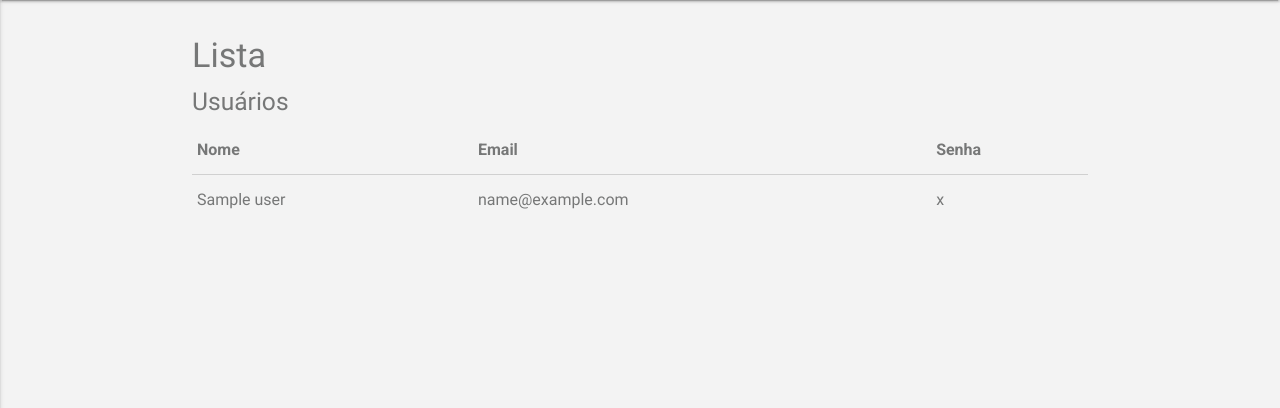
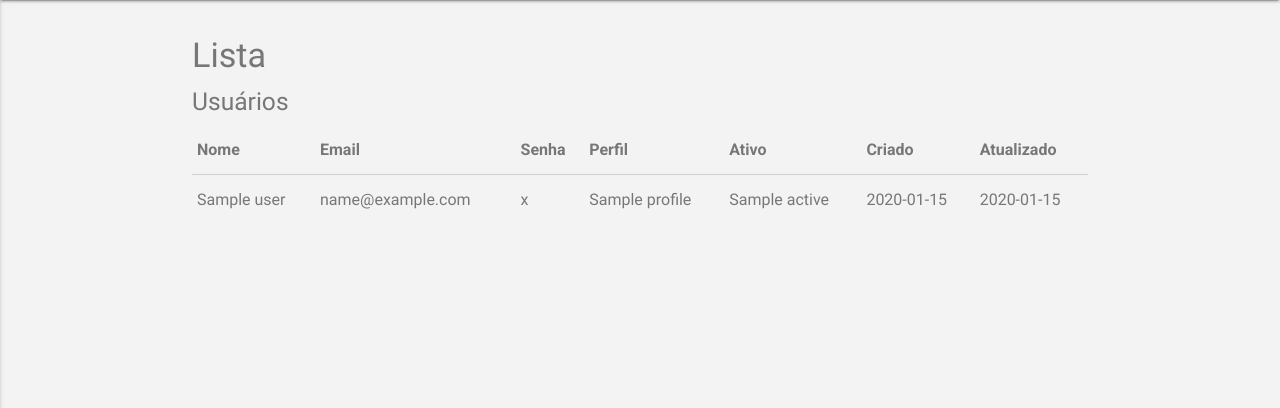
Before and after one commit to carloskotacho/mathematics-spring, a Java web app: template src/main/webapp/WEB-INF/views/user-list.jsp in a window 1280 px wide. Shown: the part 64-472 px from the top of the page. Run offline with Spring Boot 4, a stand-in JSP engine, Linux system fonts and the light colour scheme; the template is opened without the code that fills it: most values are stand-ins (such as "Sample title", 1, 10 or a date in 2020); some of the project's set-up classes (security, data sources, template engines, error pages and the like) are left out, and stand-ins take their place; some libraries are stand-ins or nearby versions.

Commit message:
Adicionado: atributos na lista de usuários

```diff
--- a/src/main/webapp/WEB-INF/views/user-list.jsp
+++ b/src/main/webapp/WEB-INF/views/user-list.jsp
@@ -24,6 +24,10 @@
                                         <th>Nome</th>
                                         <th>Email</th>
                                         <th>Senha</th>
+                                        <th>Perfil</th>
+                                        <th>Ativo</th>
+                                        <th>Criado</th>
+                                        <th>Atualizado</th>
                                     </tr>
                                 </thead>
 
@@ -33,6 +37,10 @@
                                             <td> ${ u.name     } </td>
                                             <td> ${ u.email    } </td>
                                             <td> ${ u.password } </td>
+                                            <td> ${ u.profile  } </td>
+                                            <td> ${ u.active   } </td>
+                                            <td> ${ u.createdAt} </td>
+                                            <td> ${ u.updateAt } </td>
                                         </tr>
                                     </c:forEach>
                                 </tbody>
```
Also changed, not shown: src/main/webapp/WEB-INF/views/errors/error.jsp (deleted, +0 -15 lines), src/main/webapp/WEB-INF/views/errors/naoexiste.jsp (deleted, +0 -16 lines).
